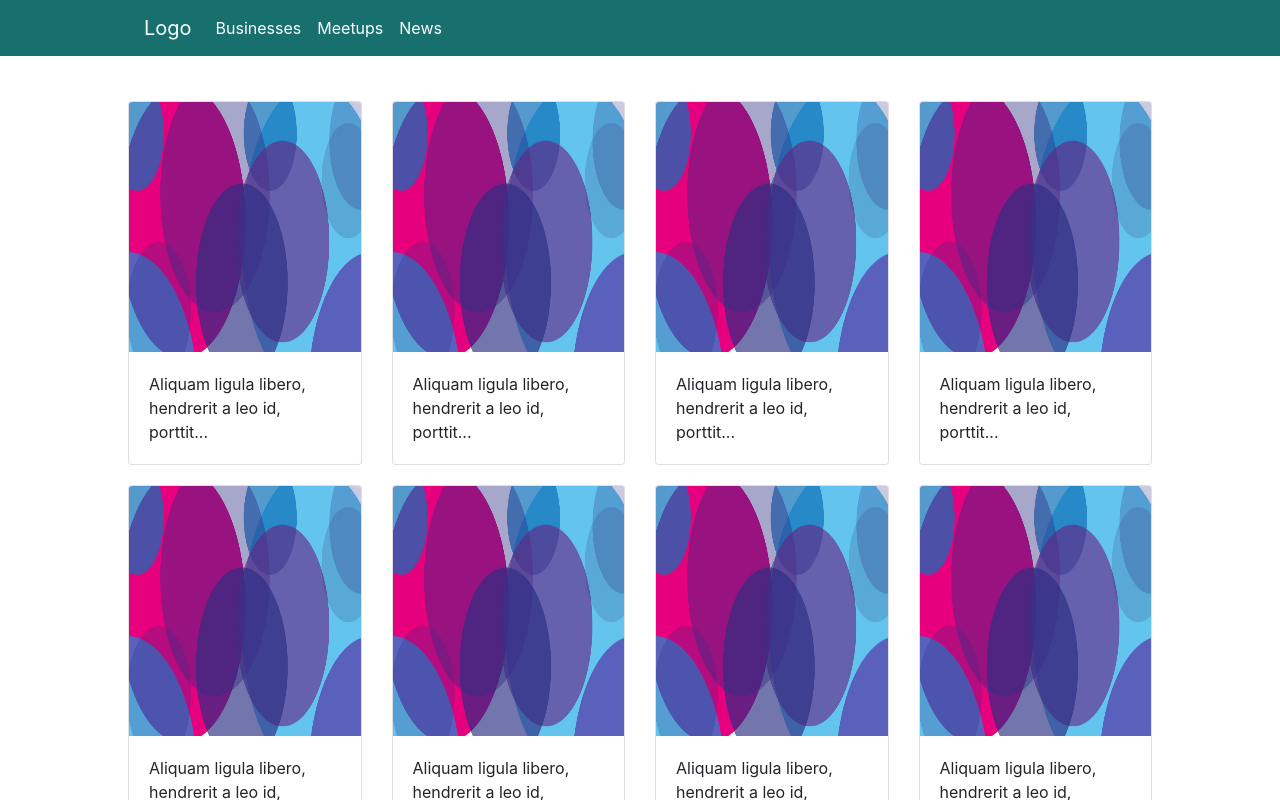
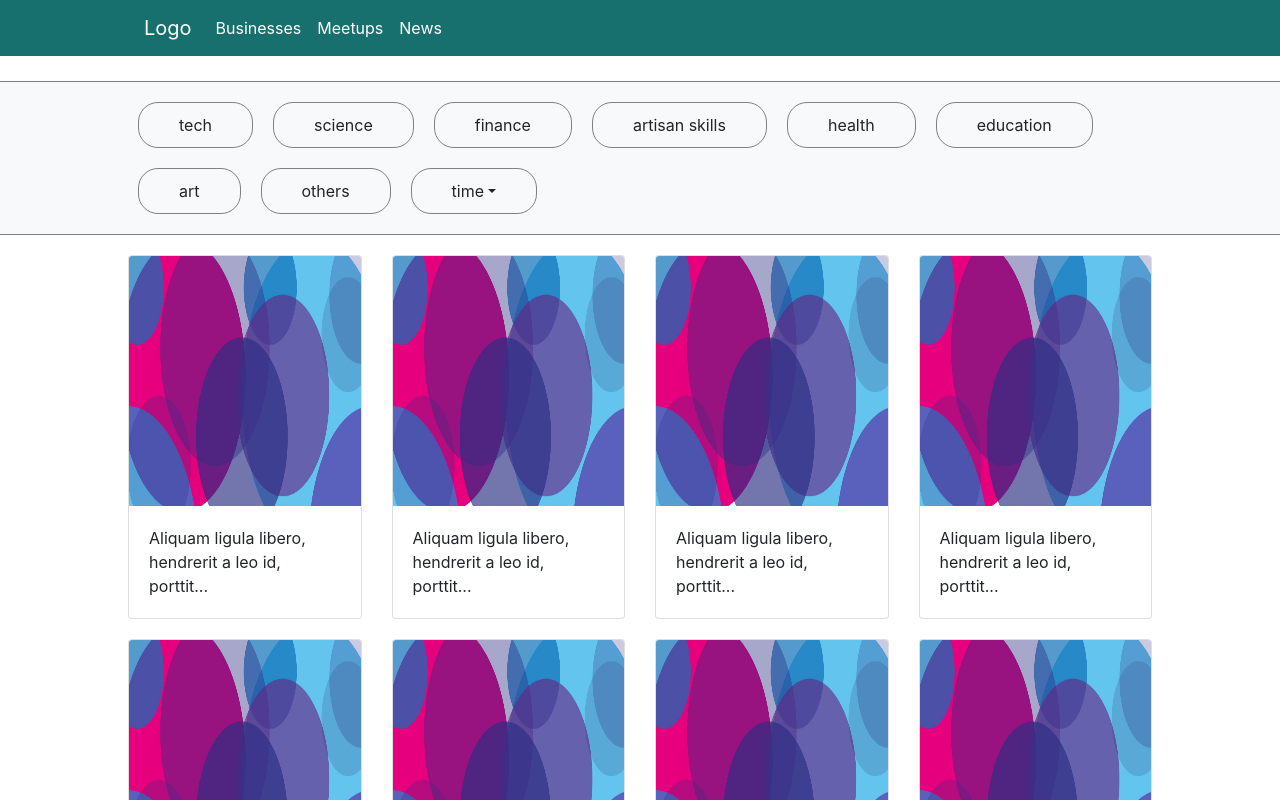
Before and after one commit to Social-Do-Gooders/localy, a React (Create React App) app in the folder client/social-good/: page /meetups in a window 1280 px wide. Shown: the top 800 px of the page. Built offline with nearby package versions, Linux system fonts and the light colour scheme.

Commit message:
Add list filter

```diff
--- /dev/null
+++ b/client/social-good/src/components/grid/Filter.js
@@ -0,0 +1,36 @@
+import FilterItem from './FilterItem';
+import {businessTags, meetupsTags, newsTags} from '../../tags';
+
+function Filter({feature}){
+
+  let filterItems;
+
+  switch(feature){
+    case 'business':
+    filterItems = businessTags;
+    break;
+
+    case 'meetups':
+    filterItems =  [...meetupsTags, 'time'] ;
+    break;
+
+    case 'news':
+    filterItems = newsTags;
+    break;
+
+    default:
+    filterItems = businessTags;
+  }
+
+  return (
+    <div className='bg-light filter'>
+      <div className='filter-inner-bar'>
+        {filterItems.map((item, index) => <FilterItem key={index} item={item} />)}
+      </div>
+
+
+    </div>
+  )
+}
+
+export default Filter;
--- /dev/null
+++ b/client/social-good/src/components/grid/FilterItem.js
@@ -0,0 +1,29 @@
+
+
+function FilterItem({item}){
+
+  if(item === 'time'){
+
+    return(
+      <div className="filter-time">
+        <button className="btn btn-light dropdown-toggle filter-item" type="button" id="dropdownMenuButton" data-toggle="dropdown" aria-haspopup="true" aria-expanded="false">
+          {item}
+        </button>
+        <div className="dropdown-menu" aria-labelledby="dropdownMenuButton">
+          <span className='dropdown-item'>Oldest</span>
+          <div className='dropdown-divider'></div>
+          <span className='dropdown-item'>Newest</span>
+        </div>
+      </div>
+    )
+
+  }
+
+  return(
+    <button type="button" className="btn btn-light filter-item">
+      {item}
+    </button>
+  )
+}
+
+export default FilterItem;
--- a/client/social-good/src/components/grid/List.js
+++ b/client/social-good/src/components/grid/List.js
@@ -1,4 +1,5 @@
 import Card from './Card';
+import Filter from './Filter';
 import image from '../../images/carousel/placeholder1.jpg';
 
 function List({feature}) {
@@ -6,6 +7,8 @@ function List({feature}) {
   let dummyTitle = "Aliquam ligula libero, hendrerit a leo id, porttitor ultricies neque. Nulla eget enim mattis, condimentum ligula at, gravida arcu. Proin consectetur commodo porttitor. Curabitur tempus gravida quam vel pulvinar. Sed sem nisl, rutrum quis pharetra in, ullamcorper sed sapien. Donec egestas nunc at mi viverra tincidunt.";
 
   return (
+    <div>
+      <Filter feature={feature}/>
       <div className='app-container'>
         <div className='row row-cols-1 row-cols-sm-2 row-cols-md-3 row-cols-lg-4'>
 
@@ -16,6 +19,7 @@ function List({feature}) {
         </div>
 
       </div>
+    </div>
     );
 }
 
--- a/client/social-good/src/css/component.css
+++ b/client/social-good/src/css/component.css
@@ -110,3 +110,28 @@
 .grid-card img{
   height: 250px;
 }
+
+/* Filter component */
+.filter{
+  padding: 10px 0;
+  border-width: 1px;
+  border-top-style: solid;
+  border-bottom-style: solid;
+  border-top-color: grey;
+  border-bottom-color: grey;
+  display: flex;
+  justify-content: center;
+}
+.filter-inner-bar{
+  margin-left: 10%;
+  margin-right: 10%;
+}
+.filter-item{
+  border-radius: 20px;
+  border-color: grey;
+  padding: 10px 40px;
+  margin: 10px;
+}
+.filter-time{
+  display: inline;
+}
--- /dev/null
+++ b/client/social-good/src/tags.js
@@ -0,0 +1,5 @@
+const businessTags = ['businesses', 'schools', 'hospitals', 'orphanages', 'others'];
+const meetupsTags = ['tech', 'science', 'finance', 'artisan skills', 'health', 'education', 'art', 'others'];
+const newsTags = ['business news', 'tech news', 'science news'];
+
+export {businessTags, meetupsTags, newsTags};
```
Also changed, not shown: 1 other file (tests, documents, lock files or other folders). Lines whose indentation alone changed are shown as unchanged.
